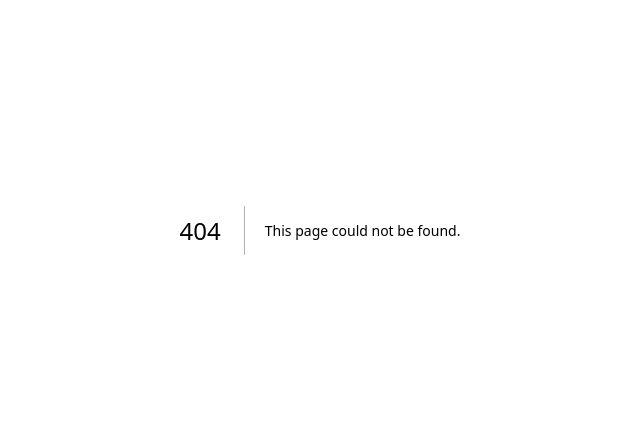
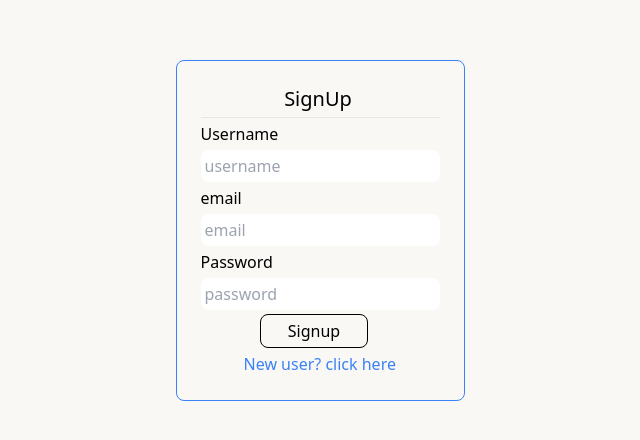
Before and after one commit to nibilmathew/bayways, a Next.js app: page /signup in a window 1280 px wide. Before the commit this address had no page. Shown: the part 170-610 px from the top of the page, without its empty margins (320-960 px from the left). Built offline with nearby package versions, Linux system fonts and the light colour scheme.

Commit message:
login & signup

```diff
--- a/package.json
+++ b/package.json
@@ -9,6 +9,8 @@
     "lint": "next lint"
   },
   "dependencies": {
+    "axios": "^1.6.5",
+    "mongoose": "^8.0.4",
     "mssql": "^10.0.1",
     "next": "14.0.4",
     "react": "^18",
--- a/src/app/login.tsx
+++ /dev/null
@@ -1,9 +0,0 @@
-import React from 'react'
-
-function login() {
-  return (
-    <div>login</div>
-  )
-}
-
-export default login
--- /dev/null
+++ b/src/app/login/page.tsx
@@ -0,0 +1,53 @@
+"use client";
+import Link from "next/link";
+import React from "react";
+import { useRouter } from "next/navigation";
+import {axios} from "axios";
+
+export default function LoginPage() {
+    const [user, setUser] = React.useState({
+        email: "",
+        password: ""
+    })
+
+    const onLogin =async () => {
+
+    }
+
+    return (
+      <main className='flex w-full h-full min-h-screen bg-[#f9f8f5] items-center justify-center'>
+
+        <div className='flex flex-col space-y-1 text-black text-normal font-sans p-6 justify-start border-blue-500 border-[1px] rounded-lg'>
+
+            <h1 className="text-xl ml-[35%]">Login</h1>
+            <hr/>
+
+            <label htmlFor="email">email</label>
+            <input className="rounded-lg border-none p-1 focus:outline-none"
+              type="text"
+              id = "email"
+              value={user.email}
+              onChange={(e) => setUser({...user,email: e.target.value})}
+              placeholder="email"
+              />
+
+            <label htmlFor="password">Password</label>
+            <input className="rounded-lg border-none p-1 focus:outline-none"
+              type="password"
+              id = "password"
+              value={user.password}
+              onChange={(e) => setUser({...user,password: e.target.value})}
+              placeholder="password"
+              />
+
+            <button
+               className="p-1 w-[45%] ml-[25%] mt-3 border-black border-[0.5px] rounded-lg hover hover:bg-black hover:text-white"
+               onClick={onLogin}
+               >Login</button>
+
+            <a href="/signup" className=" ml-2 text-blue-500 hover hover:underline">Already registered? click here</a>
+
+        </div>
+      </main>
+    )
+  }
--- a/src/app/page.tsx
+++ b/src/app/page.tsx
@@ -23,7 +23,7 @@ export default function Home() {
       <div className='relative w-full h-[480px]'>
         <img className='w-full h-[480px]' src='./plane5.jpg' alt='background'></img>
         <div className='absolute top-0  w-full h-full flex items-center ml-[100px] pb-[30px]'>
-          <Searching />
+          <Searching/>
         </div>
       </div>
 
--- /dev/null
+++ b/src/app/signup/page.tsx
@@ -0,0 +1,62 @@
+"use client";
+import Link from "next/link";
+import React from "react";
+import { useRouter } from "next/navigation";
+import {axios} from "axios";
+
+export default function SignupPage() {
+    const [user, setUser] = React.useState({
+        email: "",
+        username: "",
+        password: ""
+    })
+
+    const onSignup =async () => {
+
+    }
+
+    return (
+      <main className='flex w-full h-full min-h-screen bg-[#f9f8f5] items-center justify-center'>
+
+        <div className='flex flex-col space-y-1 text-black text-normal font-sans p-6 justify-start border-blue-500 border-[1px] rounded-lg'>
+
+            <h1 className="text-xl ml-[35%]">SignUp</h1>
+            <hr/>
+            <label htmlFor="username">Username</label>
+            <input className="rounded-lg border-none p-1 focus:outline-none"
+              type="text"
+              id = "username"
+              value={user.username}
+              onChange={(e) => setUser({...user,username: e.target.value})}
+              placeholder="username"
+              />
+
+            <label htmlFor="email">email</label>
+            <input className="rounded-lg border-none p-1 focus:outline-none"
+              type="text"
+              id = "email"
+              value={user.email}
+              onChange={(e) => setUser({...user,email: e.target.value})}
+              placeholder="email"
+              />
+
+            <label htmlFor="password">Password</label>
+            <input className="rounded-lg border-none p-1 focus:outline-none"
+              type="password"
+              id = "password"
+              value={user.password}
+              onChange={(e) => setUser({...user,password: e.target.value})}
+              placeholder="password"
+              />
+
+            <button
+               className="p-1 w-[45%] ml-[25%] mt-3 border-black border-[0.5px] rounded-lg hover hover:bg-black hover:text-white"
+               onClick={onSignup}
+               >Signup</button>
+
+            <a href="/login" className="ml-[18%] text-blue-500 hover hover:underline">New user? click here</a>
+
+        </div>
+      </main>
+    )
+  }
```
Also changed, not shown: src/index.js (line endings or trailing spaces), 2 other files (tests, documents, lock files or other folders).
